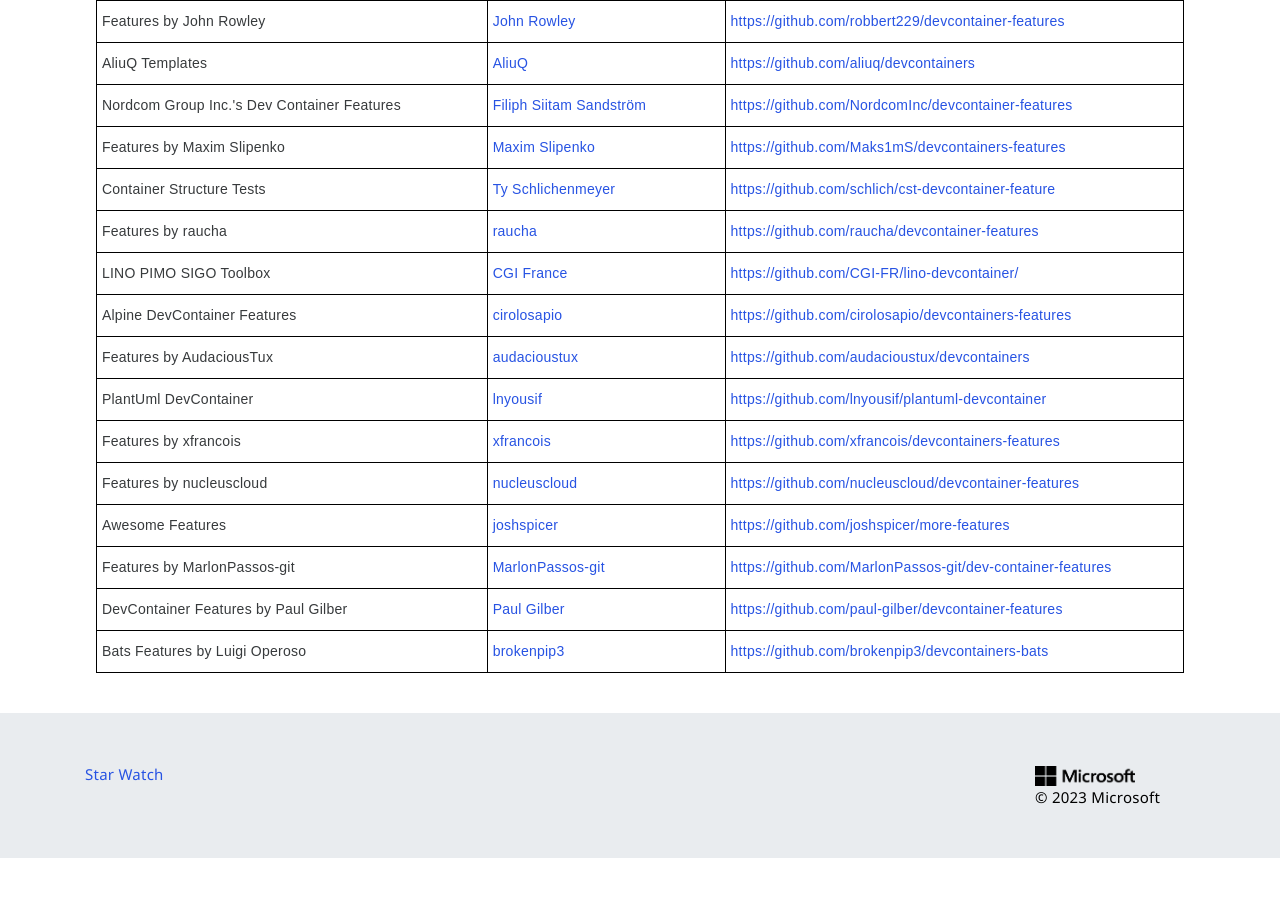
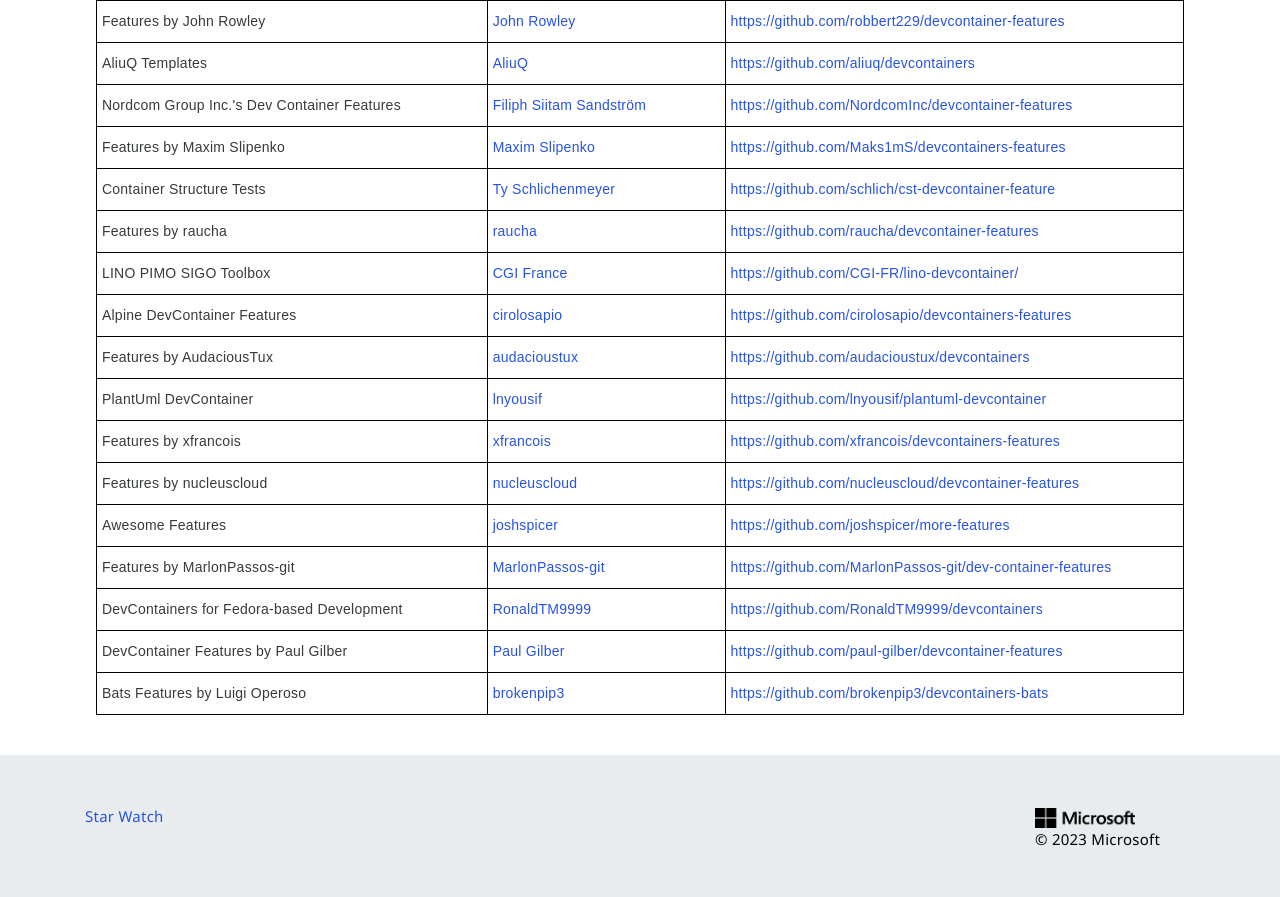
Before and after one commit to devcontainers/devcontainers.github.io, a Jekyll site: the page built from collections.html, in a window 1280 px wide and 900 px high, scrolled down 4912 px. Shown: the top 897 px of the window. Built offline with Jekyll 4.4.1, drawn with Linux system fonts in a browser that asks for light colours; nearby versions of some CDN libraries; comment, search, counter and statistics services are not loaded; before the commit the page ends 5770 px from its top, so only the background shows below that.

Commit message:
Add Fedora-based dev-containers (#319)
* Add Fedora-based dev-containers

For use within a Fedora-based environment, starting with F#.

* Lower the case and remove protocol prefix

Co-authored-by: Samruddhi Khandale <samruddhikhandale@github.com>

* Add repository

---------

Co-authored-by: Samruddhi Khandale <samruddhikhandale@github.com>
Co-authored-by: Samruddhi Khandale <skhandale@microsoft.com>

```diff
--- a/_data/collection-index.yml
+++ b/_data/collection-index.yml
@@ -613,6 +613,11 @@
   contact: https://github.com/MarlonPassos-git/dev-container-features/issues
   repository: https://github.com/MarlonPassos-git/dev-container-features
   ociReference: ghcr.io/marlonpassos-git/dev-container-features
+- name: DevContainers for Fedora-based Development
+  maintainer: RonaldTM9999
+  contact: https://github.com/RonaldTM9999/devcontainers/issues
+  repository: https://github.com/RonaldTM9999/devcontainers
+  ociReference: ghcr.io/ronaldtm9999/devcontainers
 - name: DevContainer Features by Paul Gilber
   maintainer: Paul Gilber
   contact: https://github.com/paul-gilber/devcontainer-features/issues
```
